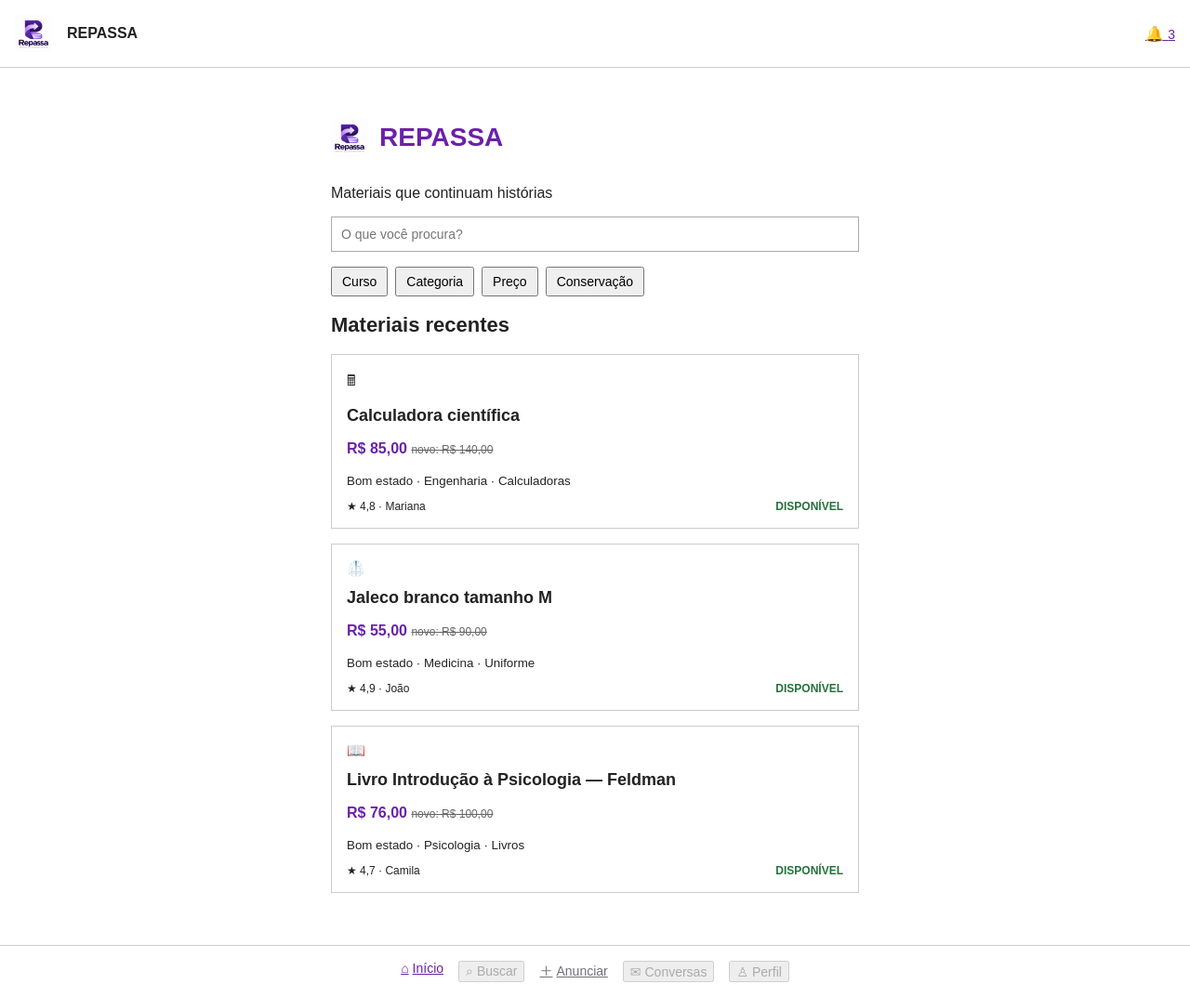
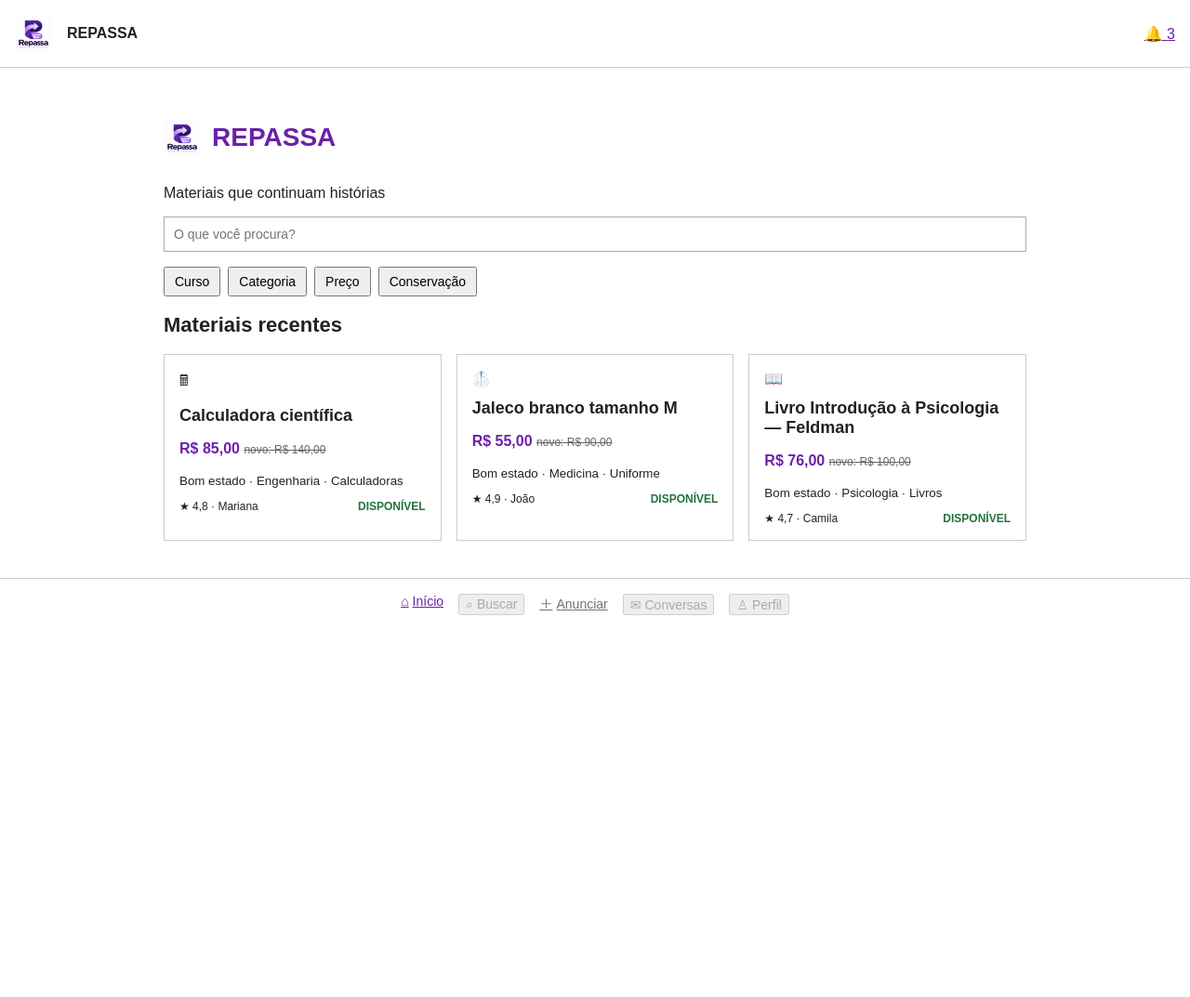
Before and after one commit to MariaEduardaPitta/ENG4021-33D-2026.2-repo, a Django app: page / in a window 1280 px wide. Shown: the whole page at 93% size. After the commit the page ends 662 px from the top, so only its background shows below. Run offline with Django 4.2, Linux system fonts and the light colour scheme.

Commit message:
Index responsiva com grade de cards e menu inferior com links reais

```diff
--- a/repassaproject/repassaapp/static/css/index.css
+++ b/repassaproject/repassaapp/static/css/index.css
@@ -11,11 +11,6 @@ h2 { font-size: 22px; }
 .menu-inferior span { margin-right: 4px; }
 .logo { width: 40px; height: 40px; }
 header a { margin-left: auto; }
-.conta { margin-left: auto; display: flex; align-items: center; gap: 12px; }
-.conta a { margin-left: 0; }
-.conta form { margin: 0; }
-.conta button { padding: 6px 12px; border: 1px solid #7c3aed; border-radius: 4px; background: white; color: #7c3aed; font-size: 14px; cursor: pointer; }
-.contador { font-size: 14px; }
 .marca { display: flex; align-items: center; gap: 12px; }
 input { width: 100%; padding: 10px; border: 1px solid #aaa; }
 .filtros { display: flex; flex-wrap: wrap; gap: 8px; margin: 16px 0; }
@@ -27,3 +22,14 @@ input { width: 100%; padding: 10px; border: 1px solid #aaa; }
 del { color: #666; font-size: 12px; font-weight: normal; }
 .rodape-card { display: flex; flex-wrap: wrap; justify-content: space-between; gap: 8px; margin-top: 12px; font-size: 12px; }
 .disponivel { color: #24723c; }
+.lista-materiais { display: grid; gap: 16px; }
+.card { margin-bottom: 0; }
+
+@media (min-width: 768px) {
+  main { max-width: 960px; }
+  .lista-materiais { grid-template-columns: repeat(2, 1fr); }
+}
+
+@media (min-width: 1024px) {
+  .lista-materiais { grid-template-columns: repeat(3, 1fr); }
+}
```
Also changed, not shown: repassaproject/repassaapp/templates/index.html (+5 -5 lines).
